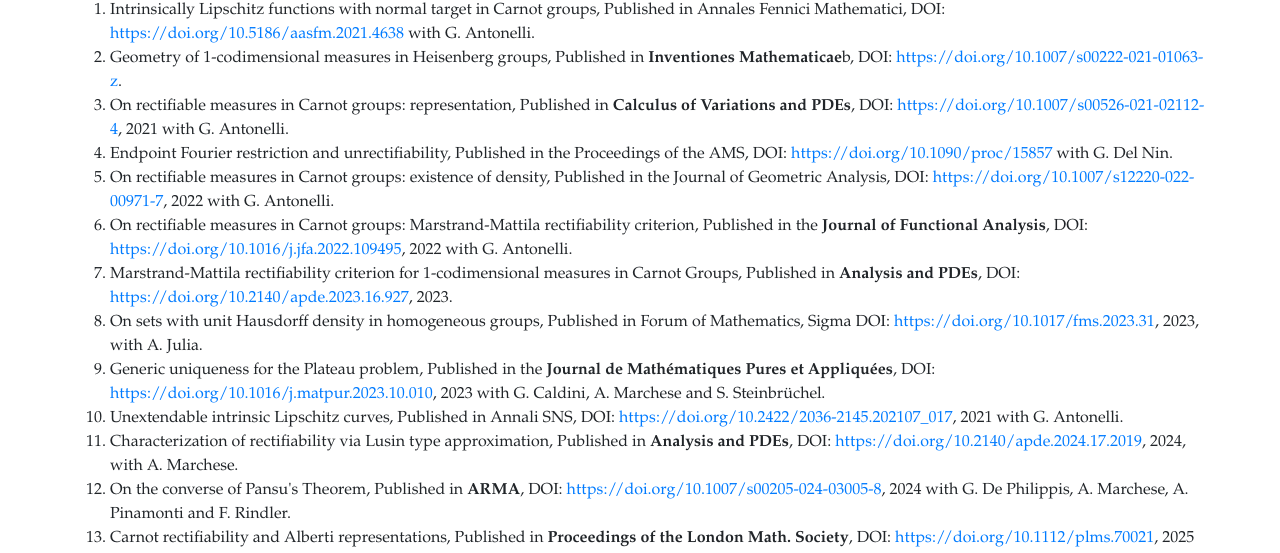
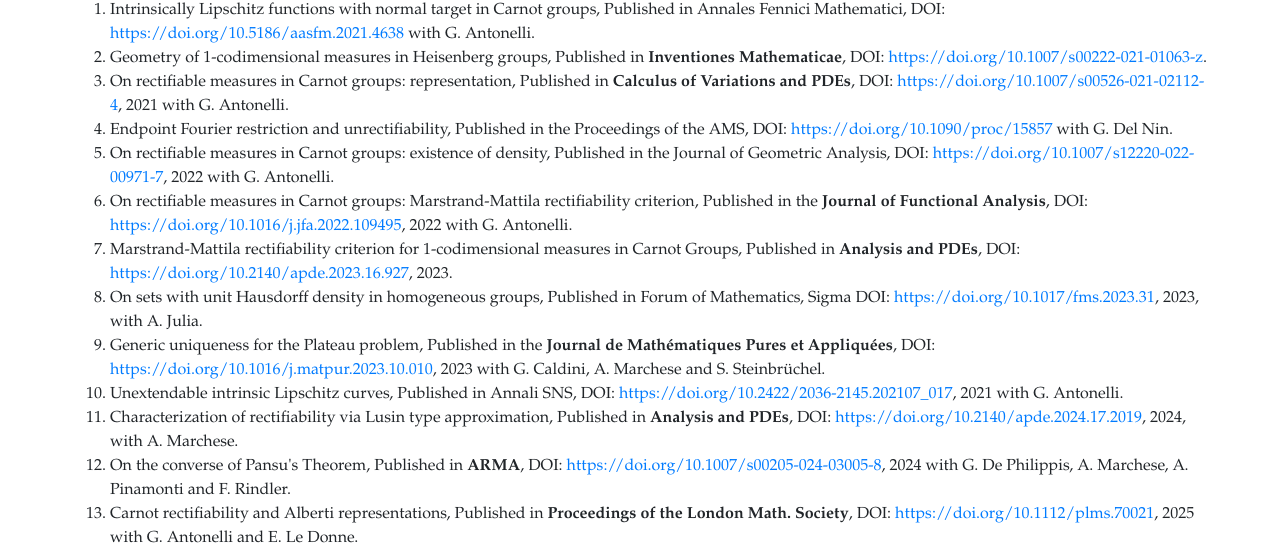
Before and after one commit to MerloAndreaMath/MerloAndreaMath, a plain HTML site: page publications.html in a window 1280 px wide. Shown: the part 118-671 px from the top of the page. Drawn offline with nearby package versions, Linux system fonts and the light colour scheme.

Commit message:
Update publications.html

```diff
--- a/publications.html
+++ b/publications.html
@@ -81,7 +81,7 @@
         <h2>Published Papers</h2>
         <ol>
             <li>Intrinsically Lipschitz functions with normal target in Carnot groups, Published in Annales Fennici Mathematici, DOI: <a href="https://doi.org/10.5186/aasfm.2021.4638">https://doi.org/10.5186/aasfm.2021.4638</a> with G. Antonelli.</li>
-            <li>Geometry of 1-codimensional measures in Heisenberg groups, Published in <b>Inventiones Mathematicae</b>b, DOI: <a href="https://doi.org/10.1007/s00222-021-01063-z">https://doi.org/10.1007/s00222-021-01063-z</a>.</li>
+            <li>Geometry of 1-codimensional measures in Heisenberg groups, Published in <b>Inventiones Mathematicae</b>, DOI: <a href="https://doi.org/10.1007/s00222-021-01063-z">https://doi.org/10.1007/s00222-021-01063-z</a>.</li>
             <li>On rectifiable measures in Carnot groups: representation, Published in <b>Calculus of Variations and PDEs</b>, DOI: <a href="https://doi.org/10.1007/s00526-021-02112-4">https://doi.org/10.1007/s00526-021-02112-4</a>, 2021 with G. Antonelli.</li>
             <li>Endpoint Fourier restriction and unrectifiability, Published in the Proceedings of the AMS, DOI: <a href="https://doi.org/10.1090/proc/15857">https://doi.org/10.1090/proc/15857</a> with G. Del Nin.</li>
             <li>On rectifiable measures in Carnot groups: existence of density, Published in the Journal of Geometric Analysis, DOI: <a href="https://doi.org/10.1007/s12220-022-00971-7">https://doi.org/10.1007/s12220-022-00971-7</a>, 2022 with G. Antonelli.</li>
```
